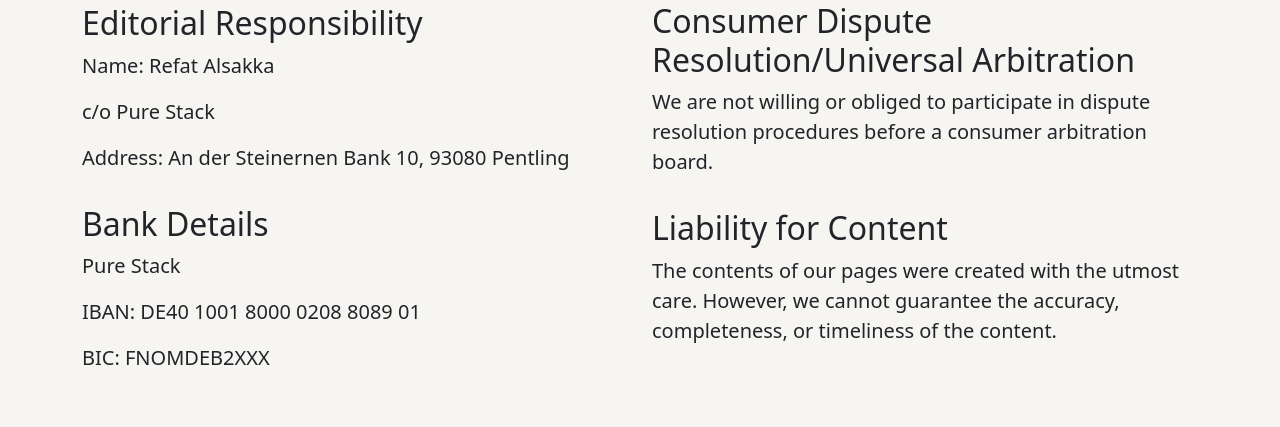
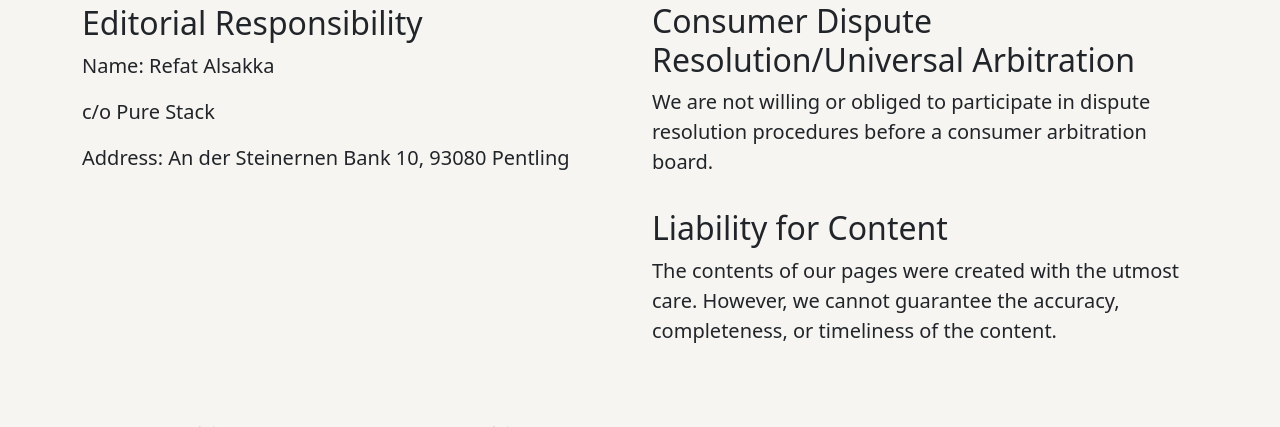
Before and after one commit to refatalsakka/pure-stack, a Symfony app: template templates/imprint/index.html.twig in a window 1280 px wide. Shown: the part 435-862 px from the top of the page. Run offline with Twig, Linux system fonts and the light colour scheme; the template is opened without the code that fills it, so the values that code supplies are empty; style sheets or scripts are compiled from the project's sources; some libraries are stand-ins or nearby versions.

Commit message:
remove iban from the website

```diff
--- a/templates/imprint/index.html.twig
+++ b/templates/imprint/index.html.twig
@@ -40,12 +40,12 @@
 						<p>{{ 'imprint.editorial_section.care_of'|trans }}</p>
 						<p>{{ 'imprint.editorial_section.address'|trans }}</p>
 					</div>
-					<div class="col-md-12 mb-3">
+					{# <div class="col-md-12 mb-3">
 						<h2>{{ 'imprint.bank_details_section.title'|trans }}</h2>
 						<p>Pure Stack</p>
 						<p>IBAN: DE40 1001 8000 0208 8089 01</p>
 						<p>BIC: FNOMDEB2XXX</p>
-					</div>
+					</div> #}
 				</div>
 			</div>
 			<div class="col-lg-6">
```
